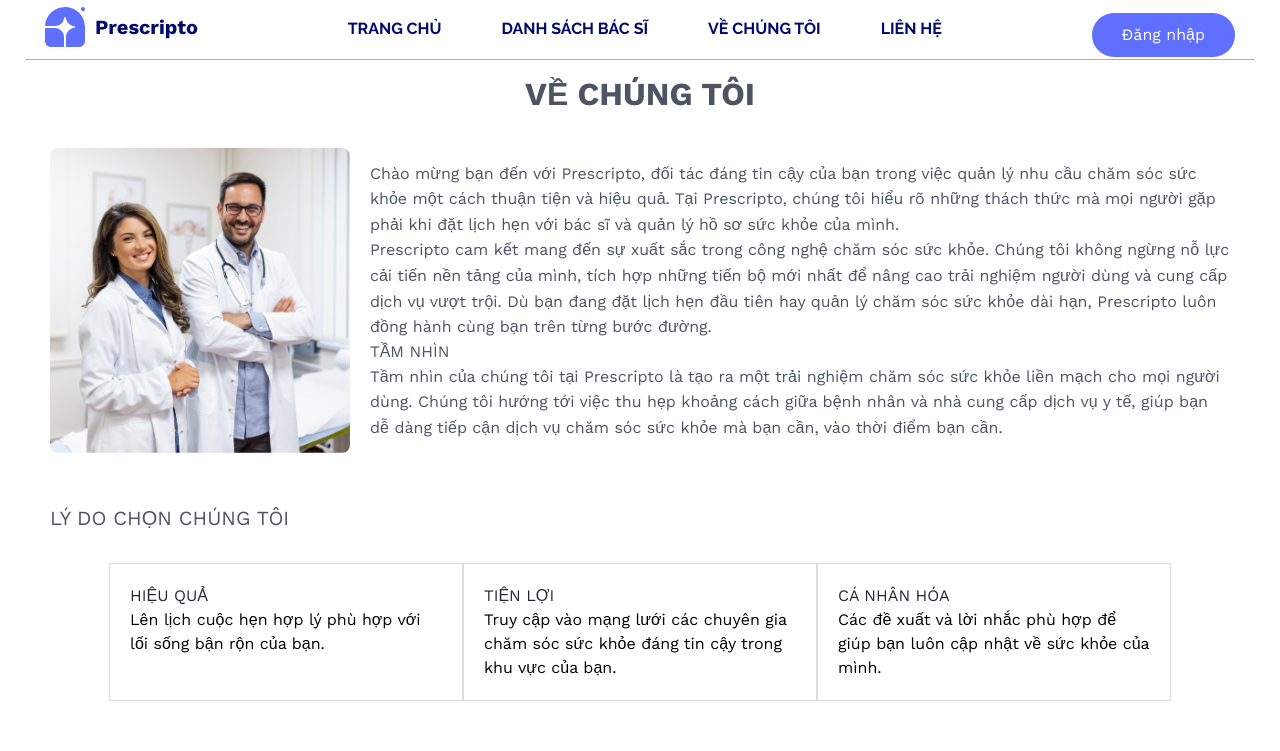
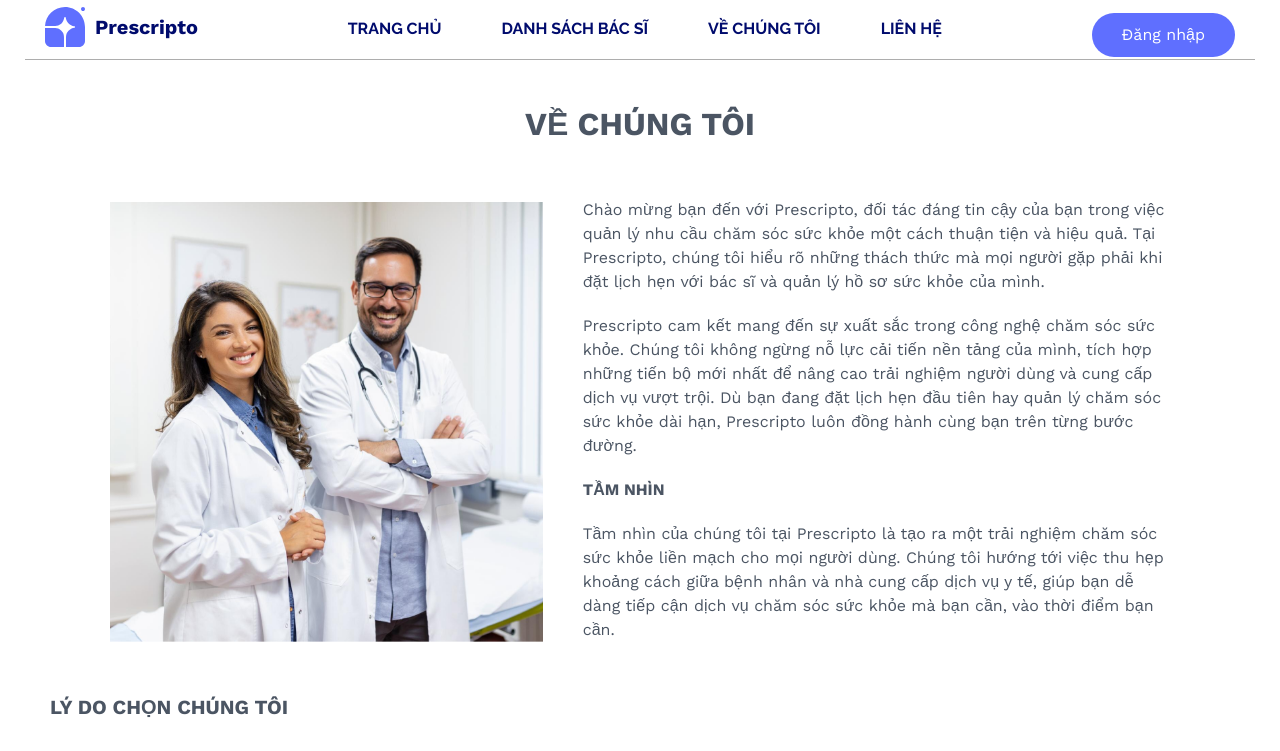
Before and after one commit to Karin1412/prescipto_frontend, a React (Vite) app: page /about in a window 1280 px wide. Shown: the top 751 px of the page. Built offline with nearby package versions, Linux system fonts and the light colour scheme.

Commit message:
Update style AboutPage

```diff
--- a/src/styles/AboutPage.css
+++ b/src/styles/AboutPage.css
@@ -1,32 +1,31 @@
 .about-page {
   display: flex;
-    flex-direction: column; /* Xếp các phần tử theo chiều dọc */
-    align-items: center; /* Căn giữa theo chiều ngang */
-    padding: 10px 50px; /* Giống với header */
-    box-sizing: border-box; /* Đảm bảo padding không làm thay đổi kích thước */
+  flex-direction: column;
+  align-items: center;
+  padding: 10px 50px;
+  box-sizing: border-box;
   min-height: 1000px;
   font-family: "Work Sans", sans-serif;
+  color: #4B5563;
 }
 
 .about-title {
-    text-align: center; /* Căn giữa chữ "VỀ CHÚNG TÔI" */
-    margin-bottom: 30px; /* Tạo khoảng cách với phần nội dung bên dưới */
-    font-size: 32px; /* Cỡ chữ lớn hơn */
-    font-weight: bold; /* Chữ đậm */
-    color: #4B5563; /* Màu chữ */
+  text-align: center;
+  padding: 30px 0;
+  font-size: 32px;
+  font-weight: bold;
 }
 
 .about-content {
   display: flex;
-    align-items: center;
-    gap: 20px; /* Khoảng cách giữa ảnh và phần text */
-    max-width: 1200px;
+  align-items: flex-end;
+  gap: 40px;
+  padding: 0 60px;
 }
 
 .about-image .image {
-    width: 300px;
-    height: auto;
-    border-radius: 8px;
+  width: auto;
+  height: 440px;
 }
 
 .about-text {
@@ -35,14 +34,15 @@
 
 .about-text h2 {
   text-align: left;
+  font-weight: bold;
+  margin-top: 20px;
   font-size: 16px;
-    color: #4B5563;
 }
 
 .about-text p {
-    line-height: 1.6;
+  line-height: 1.5;
+  margin-top: 20px;
   font-size: 16px;
-    color: #4B5563;
 }
 
 .reasons-section {
@@ -52,7 +52,7 @@
 
 .reasons-section h2{
   font-size: 20px;
-    color: #4B5563;
+  font-weight: bold;
 }
 
 .reason-boxes {
@@ -64,11 +64,13 @@
 
 .reason-box {
   border: 1px solid #ddd;
-    padding: 20px;
-    width: 30%;
+  padding: 30px;
+  width: 50%;
 
 }
 
 .reason-box h3 {
   color: #1F2937;
+  padding: 20px 0;
+  font-weight: bold;
 }
```
Lines whose indentation alone changed are shown as unchanged.
